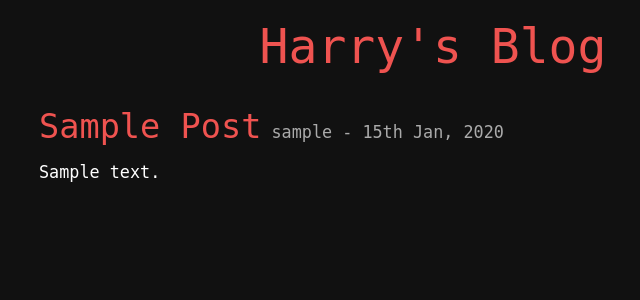
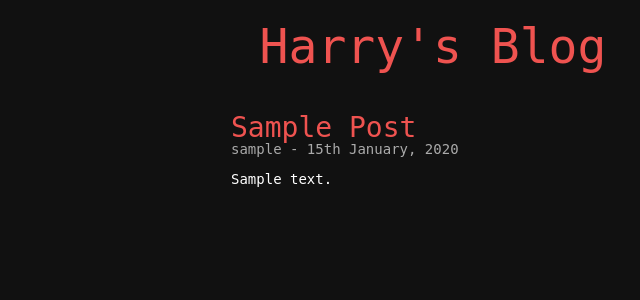
Before and after one commit to MadMin3r/bcw-django-site, a Django app: page / in a window 1280 px wide. Shown: the top 300 px of the page, without its empty margins (217-857 px from the left). Run offline with Django 3.2, Linux system fonts and the light colour scheme; tables that the repository leaves empty hold one stand-in row (values such as "Sample post"); some libraries are stand-ins or nearby versions.

Commit message:
Added single post view, changed frontpage to post list.

```diff
--- a/blog/models.py
+++ b/blog/models.py
@@ -8,6 +8,7 @@ class Post(models.Model):
     author = models.ForeignKey(settings.AUTH_USER_MODEL, on_delete=models.CASCADE)
     title = models.CharField(max_length=200)
     text = models.TextField()
+    description = models.TextField(default="")
     created_date = models.DateTimeField(default=timezone.now)
     published_date = models.DateTimeField(blank=True, null=True)
 
--- a/blog/static/css/blog.css
+++ b/blog/static/css/blog.css
@@ -9,20 +9,17 @@
     font-size: 36pt;
     text-decoration: none;
     text-align: center;
-    font-weight: 500;
-}
-
-.content{
-    margin-left: 20%;
-    margin-right: 20%;
-    width: 60%;
 }
 
 h1, h2, h3, h4 {
     color: #EF5350;
 }
 
-
+.content{
+    margin-left: 25%;
+    margin-right: 25%;
+    width: 50%;
+}
 
 .save {
     float: right;
@@ -39,26 +36,27 @@ h1, h2, h3, h4 {
     margin-right: 20px;
 }
 
-.post {
-    color: #FFFFFF;
-    font-size: 1.2em;
+.post-preview {
+    margin-left: 20%;
+    margin-right: 20%;
+    width: 60%;
 }
-
-.post a {
+.post h4 {
     font-size: 2em;
 }
 
 .post a, .post a:visited {
     color: #EF5350;
+    text-decoration: none;
 }
 
 .post a:hover {
     color: rgb(238, 124, 122);
-    text-decoration: none;
 }
 
-.post-date {
+.post-info p {
     color: #AAAAAA;
+    margin-top: -15px;
 }
 
 .post-content {
--- /dev/null
+++ b/blog/templates/blog/base.html
@@ -0,0 +1,24 @@
+{% load static %}
+
+<html>
+    <head>
+        <title>Harry's Blog</title>
+        <link rel="stylesheet" href="//maxcdn.bootstrapcdn.com/bootstrap/3.2.0/css/bootstrap.min.css">
+        <link rel="stylesheet" href="//maxcdn.bootstrapcdn.com/bootstrap/3.2.0/css/bootstrap-theme.min.css">
+
+        <link rel="stylesheet" href="{% static 'css/blog.css' %}">
+    </head>
+    <body>
+        <div class="page-header">
+            <h1><a href="/">Harry's Blog</a></h1>
+        </div>
+
+        <div class="content container">
+            <div class="row">
+                {% block content %}
+                {% endblock %}
+            </div>
+        </div>
+
+    </body>
+</html>
--- a/blog/templates/blog/post_list.html
+++ b/blog/templates/blog/post_list.html
@@ -1,27 +1,15 @@
-{% load static %}
-<html>
-    <head>
-        <title>Harry's Blog</title>
-        <link rel="stylesheet" href="//maxcdn.bootstrapcdn.com/bootstrap/3.2.0/css/bootstrap.min.css">
-        <link rel="stylesheet" href="//maxcdn.bootstrapcdn.com/bootstrap/3.2.0/css/bootstrap-theme.min.css">
+{% extends 'blog/base.html' %}
 
-        <link rel="stylesheet" href="{% static 'css/blog.css' %}">
-    </head>
-    <body>
-        <div class="page-header">
-            <h1><a href="/">Harry's Blog</a></h1>
+{% block content %}
+{% for post in posts %}
+<div class="post-preview">
+    <div class="post">
+        <div class="post-info">
+            <h4><a href="{% url 'post_detail' pk=post.pk %}">{{post.title|title}}</a></h4>
+            <p>{{post.author}} - {{post.published_date|date:"jS F, Y"}}</p>
         </div>
-
-        <div class="content container">
-            <div class="row">
-                {% for post in posts %}
-                <div class="post">
-                    <p class="post-date"><a href="/">{{post.title|title}}</a> {{post.author}} - {{post.published_date|date:"jS M, Y"}} </p>
-                    <p class="post-content">{{post.text|linebreaksbr}}</p>
-                </div>
-                {% endfor %}
-            </div>
-        </div>
-
-    </body>
-</html>
+       <p class="post-content">{{post.description|linebreaksbr}}</p>
+    </div>
+</div>
+{% endfor %}
+{% endblock %}
--- a/blog/urls.py
+++ b/blog/urls.py
@@ -3,5 +3,6 @@ from . import views
 
 
 urlpatterns = [
-    path('', views.post_list, name='post_list')
+    path('', views.post_list, name='post_list'),
+    path('post/<int:pk>/', views.post_detail, name='post_detail'),
 ]
--- a/blog/views.py
+++ b/blog/views.py
@@ -1,4 +1,4 @@
-from django.shortcuts import render
+from django.shortcuts import render, get_object_or_404
 from .models import Post
 from django.utils import timezone
 # Create your views here.
@@ -7,3 +7,7 @@ from django.utils import timezone
 def post_list(request):
     posts = Post.objects.filter(published_date__lte=timezone.now()).order_by('published_date')[::-1]
     return render(request, 'blog/post_list.html', {'posts': posts})
+
+def post_detail(request, pk):
+    post = get_object_or_404(Post, pk=pk)
+    return render(request, 'blog/post_detail.html', {'post': post})
```
Also changed, not shown: blog/templates/blog/post_detail.html (added, +15 -0 lines), blog/migrations/0002_post_description.py (added).
